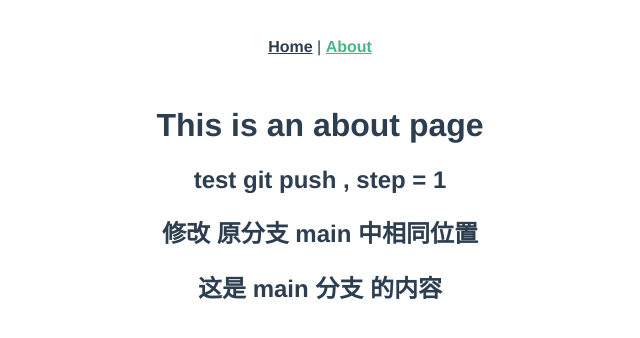
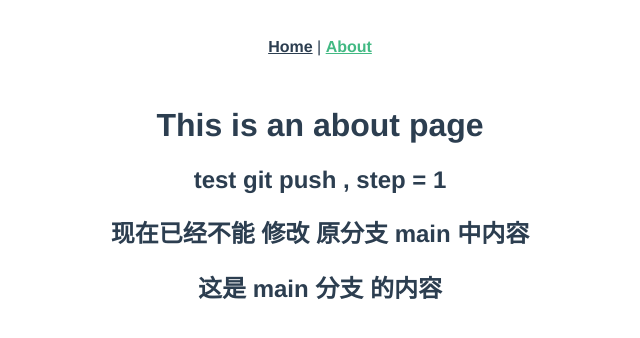
Before and after one commit to xm-shisilang/my-firstmall, a Vue app: page /about in a window 1280 px wide. Shown: the top 338 px of the page, without its empty margins (320-960 px from the left). Built offline with nearby package versions, Linux system fonts and the light colour scheme.

Commit message:
git commit -m -a

```diff
--- a/src/views/About.vue
+++ b/src/views/About.vue
@@ -2,7 +2,7 @@
   <div class="about">
     <h1>This is an about page</h1>
     <h2>test git push , step = 1</h2>
-    <h2>修改 原分支 main 中相同位置</h2>
+    <h2>现在已经不能 修改 原分支 main 中内容</h2>
     <h2>这是 main 分支 的内容</h2>
   </div>
 </template>
```
